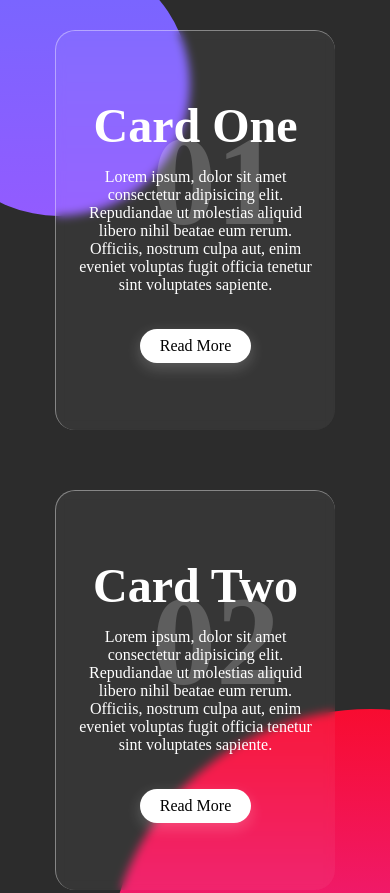
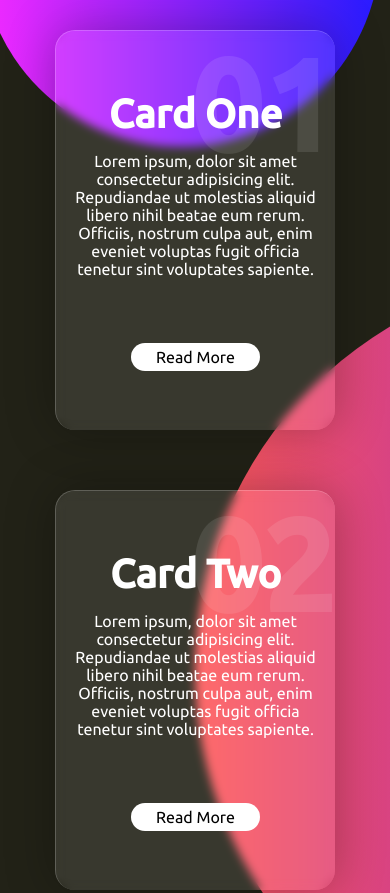
Before and after one commit to Cast01/cartoesDeVidro, a plain HTML site: page index.html in a window 390 px wide. Shown: the top 893 px of the page. Drawn offline with Linux system fonts and the light colour scheme.

Commit message:
Refeito sem ajuda do codigo original - 11 de Novembro de 2021

```diff
--- a/index.html
+++ b/index.html
@@ -12,6 +12,7 @@
 <body>
     <div class="container">
         <div class="card">
+            <b></b>
             <div class="content">
                 <h2>01</h2>
                 <h3>Card One</h3>
@@ -20,6 +21,7 @@
             </div>
         </div>
         <div class="card">
+            <b></b>
             <div class="content">
                 <h2>02</h2>
                 <h3>Card Two</h3>
@@ -28,6 +30,7 @@
             </div>
         </div>
         <div class="card">
+            <b></b>
             <div class="content">
                 <h2>03</h2>
                 <h3>Card Three</h3>
@@ -37,7 +40,7 @@
         </div>
     </div>
 
-    <script type="text/javascript" src="vanilla-tilt.js"></script>
+    <!-- <script type="text/javascript" src="vanilla-tilt.js"></script>
     <script>
         VanillaTilt.init(document.querySelectorAll(".card"), {
 		max: 25,
@@ -45,7 +48,7 @@
         glare: true,
         "max-glare": 1,
 	});
-    </script>
+    </script> -->
 
 </body>
 </html>
--- a/style.css
+++ b/style.css
@@ -5,144 +5,93 @@
     padding: 0;
     border: 0;
     box-sizing: border-box;
+    font-family: 'Ubuntu', sans-serif;
 }
 body {
-    background-color: rgb(44, 44, 44);
-    /*min-height ou height normal*/
+    background-color: rgb(34, 34, 23);
     min-height: 100vh;
     display: flex;
     justify-content: center;
     align-items: center;
 }
-body::before {
-    content: '';
-    position: absolute;
-    width: 100%;
-    height: 100%;
-    top: 0;
-    background: linear-gradient(#f00, rgb(217, 63, 255));
-    clip-path: circle(30% at 95% 70%);
-}
-body::after {
-    content: '';
-    position: absolute;
-    width: 100%;
-    height: 100%;
-    top: 0;
-    background: linear-gradient(rgb(122, 101, 255), rgb(217, 63, 255));
-    clip-path: circle(20% at 15% 10%);
-}
 .container {
-    position: relative;
-    width: 100%;
-    height: 100%;
     display: flex;
     justify-content: center;
     align-items: center;
     flex-wrap: wrap;
-    max-width: 1200px;
 }
-.container .card {
+.card {
     position: relative;
     width: 280px;
     height: 400px;
     margin: 30px;
-    background-color: rgba(255, 255, 255, .05);
+    background-color: rgba(255, 255, 255, .1);
+    border-radius: 20px;
+    box-shadow: 0 0 50px rgba(0, 0, 0, .3);
+    border-top: 1px solid rgba(255, 255, 255, .2);
+    border-left: 1px solid rgba(255, 255, 255, .2);
+    overflow: hidden;
+}
+.card:nth-child(2) b {
+    position: fixed;
+    width: 400px;
+    height: 400px;
+    left: -5%;
+    top: -30%;
+    clip-path: circle(50%);
+    z-index: -1;
+    background: linear-gradient(to right, rgb(244, 42, 255), rgb(38, 27, 255));
+}
+.card:nth-child(3) b {
+    position: fixed;
+    width: 800px;
+    height: 800px;
+    left: 50%;
+    top: 32%;
+    clip-path: circle(50%);
+    z-index: -1;
+    background: linear-gradient(to right, rgb(255, 89, 89), rgb(98, 0, 255));
+}
+.content {
+    position: relative;
+    width: 100%;
+    height: 100%;
     backdrop-filter: blur(5px);
-    border-radius: 20px;
-    border-top: 1px solid rgba(255, 255, 255, .4);
-    border-left: 1px solid rgba(255, 255, 255, .4);
-    overflow: hidden;
     display: flex;
+    flex-direction: column;
     justify-content: center;
     align-items: center;
-    padding: 15px;
-    z-index: 1;
-}
-.container .card .content {
-    color: #fff;
-    text-align: center;
-    transform: translateY(400px);
-    transition: 1s;
-}
-.container .card:hover .content {
-    transform: translateY(0px);
-}
-.container .card .content h2 {
-    position: absolute;
-    top: 10px;
-    right: 40px;
-    font-size: 8em;
-    color: rgba(255, 255, 255, .2);
-    pointer-events: none;
-}
-.container .card .content h3 {
-    font-size: 3em;
-    text-align: center;
-    margin-bottom: 15px;
-}
-.container .card .content p {
     text-align: center;
 }
-.container .card .content a {
-    position: relative;
-    display: inline-block;
-    padding: 8px 20px;
-    margin-top: 35px;
+.content h2 {
+    position: absolute;
+    font-size: 8em;
+    top: 0px;
+    right: 0;
+    pointer-events: none;
+    color: rgba(255, 255, 255, .1);
+}
+.content h3 {
+    font-size: 2.5em;
+    margin-bottom: 15px;
+    color: rgb(255, 255, 255);
+}
+.content p {
+    padding: 0 10px;
+    color: rgb(255, 255, 255);
+}
+.content a {
+    text-decoration: none;
+    color: #000;
     background-color: #fff;
-    color: #000;
-    border-radius: 20px;
-    text-decoration: none;
-    font-weight: 500;
-    box-shadow: 0 5px 15px rgba(255, 255, 255, .2);
+    padding: 5px 25px;
+    border-radius: 15px;
+    margin-top: 65px;
 }
 
-@media only screen and (max-width:1019px) {
-    body::before {
-        content: '';
-        position: absolute;
-        width: 100%;
-        height: 100%;
-        top: 380px;
-        background: linear-gradient(#f00, rgb(217, 63, 255));
-        clip-path: polygon(31% 0%, 57% 56%, 85% 42%, 42% 100%);
-    }
-    body::after {
-        content: '';
-        position: absolute;
-        width: 100%;
-        height: 100%;
-        top: 0;
-        background: linear-gradient(rgb(122, 101, 255), rgb(217, 63, 255));
-        clip-path: circle(35% at 63% 0%);
+@media only screen and (max-width: 350px) {
+    .card {
+        width: 90%;
+        min-width: 195px;
     }
 }
-
-@media only screen and (max-width:900px) {
-    .container .card .content {
-        color: #fff;
-        text-align: center;
-        transform: translateY(0px);
-    }
-}
-
-@media only screen and (max-width:679px) {
-    body::before {
-        content: '';
-        position: absolute;
-        width: 100%;
-        height: 100%;
-        top: 550px;
-        background: linear-gradient(#f00, rgb(217, 63, 255));
-        clip-path: circle(40% at 95% 50%);
-    }
-    body::after {
-        content: '';
-        position: absolute;
-        width: 100%;
-        height: 100%;
-        top: 0;
-        background: linear-gradient(rgb(122, 101, 255), rgb(217, 63, 255));
-        clip-path: circle(20% at 15% 10%);
-    }
-}
```
